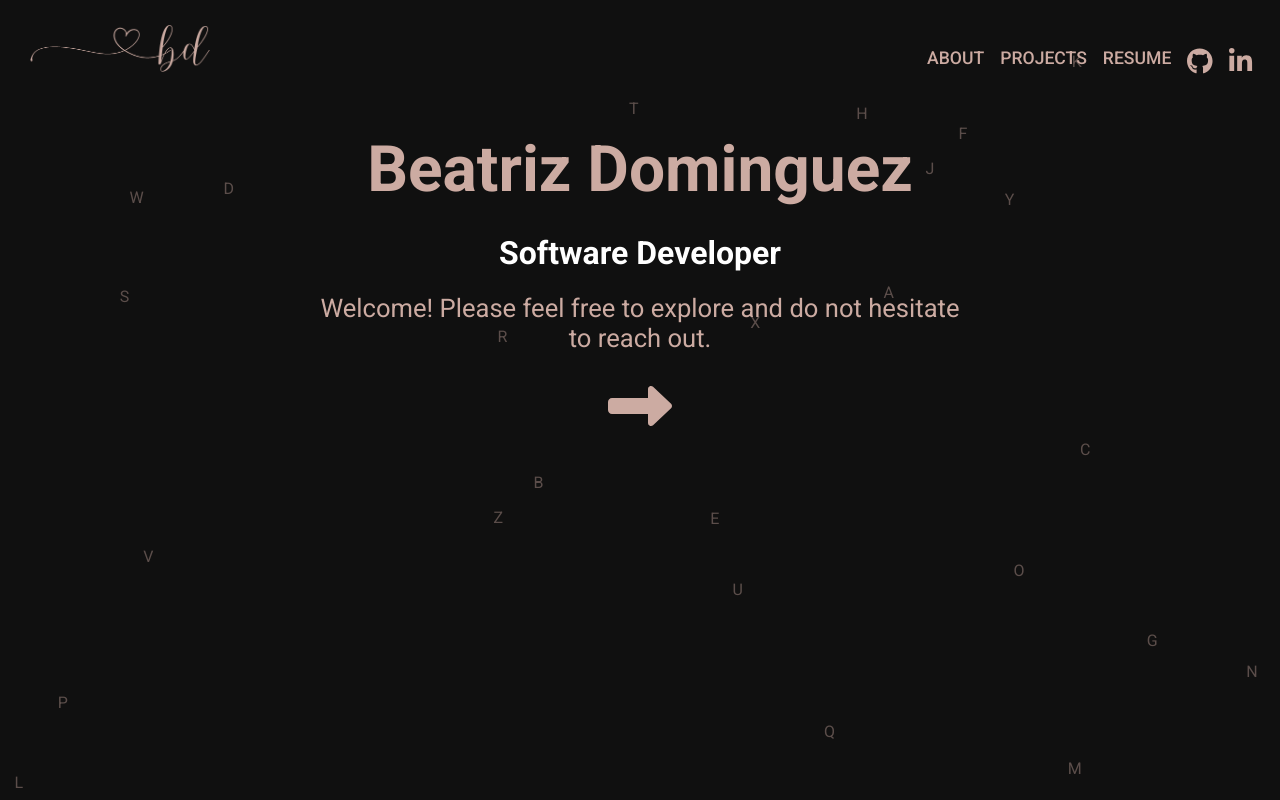
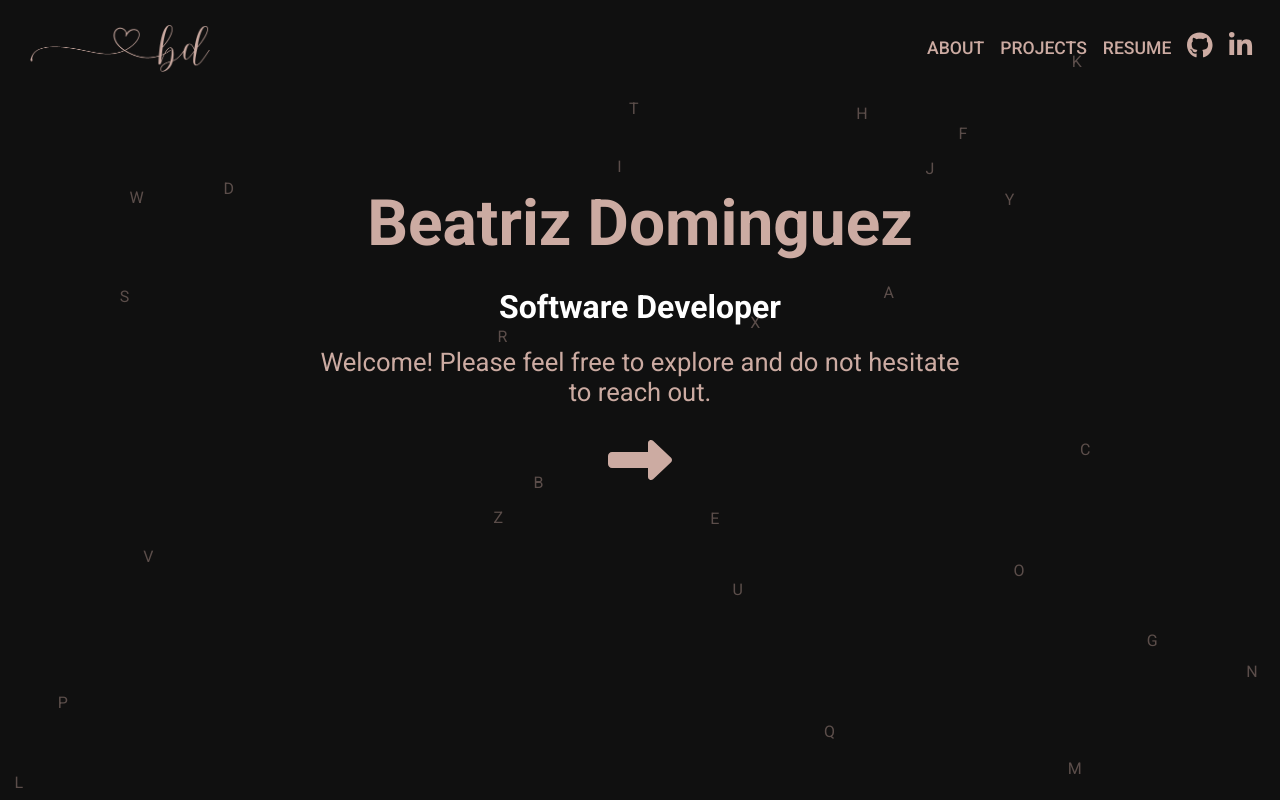
Before and after one commit to bdomingu/betty-portfolio, a Next.js app: page / in a window 1280 px wide. Built offline with nearby package versions, Linux system fonts and the light colour scheme.

Commit message:
fixed styling

```diff
--- a/components/AlphabetSoup.module.css
+++ b/components/AlphabetSoup.module.css
@@ -41,7 +41,7 @@
   align-items: center;
   font-size: 2em;
   text-align: center;
-  margin-top: 50px;
+  margin-top:110px;
   margin-bottom: 5px;
 }
 
@@ -85,6 +85,10 @@
 
 @media only screen and (max-width:900px) {
 
+  .name{
+    margin-top:110px;
+
+  }
 
 
 }
--- a/components/NavBar.module.css
+++ b/components/NavBar.module.css
@@ -44,9 +44,12 @@
 }
 
 .menuListActive {
-  display:block;
-
-
+  display: inline-block;
+  position: fixed;
+  background-color: #101010;
+  width: 95%;
+  z-index: 2;
+  margin-top: 90px;
 }
 
 .logoContainer {
@@ -54,8 +57,6 @@
   margin-left: 30px;
   max-width: 100%;
 }
-
-
 
 .logoContainer img{
   width:180px;
@@ -124,7 +125,7 @@
 
 .flex {
   display: flex;
-  justify-content: space-between;
+
 }
 
 
@@ -136,8 +137,15 @@
   }
 
   .menuList {
+    margin-top: -10px;
     display: flex;
     justify-content:left;
+  }
+
+  .menuListActive {
+    display: block;
+    margin-top: 0;
+
   }
 
   .navContainer {
@@ -169,4 +177,13 @@
     transition:0.5s;
   }
 
+  .socials {
+    margin-top: -6px;
+  }
+
+  .flex {
+    justify-content: space-between;
+  }
+
+
 }
--- a/components/NavBar.tsx
+++ b/components/NavBar.tsx
@@ -54,11 +54,11 @@ export default function NavBar() {
           <li><Link href="/projects">Projects</Link></li>
           <li><Link href="/sdResume.pdf" target="_blank">Resume</Link></li>
           <li>
-            <a href="https://github.com/bdomingu">
+            <a className={styles.socials} href="https://github.com/bdomingu">
             <FontAwesomeIcon icon={faGithub} size="xl"></FontAwesomeIcon>
             </a>
           </li>
-          <li><a href="https://www.linkedin.com/in/b-dominguez/"><FontAwesomeIcon icon={faLinkedinIn} size="xl"></FontAwesomeIcon></a>
+          <li><a className={styles.socials} href="https://www.linkedin.com/in/b-dominguez/"><FontAwesomeIcon icon={faLinkedinIn} size="xl"></FontAwesomeIcon></a>
           </li>
       </div>
         </ul>
--- a/pages/_document.tsx
+++ b/pages/_document.tsx
@@ -4,6 +4,7 @@ export default function Document() {
   return (
     <Html lang="en">
       <Head>
+        <link rel="icon" href="/favicon.png" />
         <link rel="stylesheet" href="https://fonts.googleapis.com/css2?family=Material+Symbols+Outlined:opsz,wght,FILL,GRAD@48,400,0,0" />
         <link rel="preconnect" href="https://fonts.googleapis.com" />
         <link rel="preconnect" href="https://fonts.gstatic.com" crossOrigin="" />
```
Also changed, not shown: pages/about.module.css (+9 -2 lines), public/favicon.png (added).
